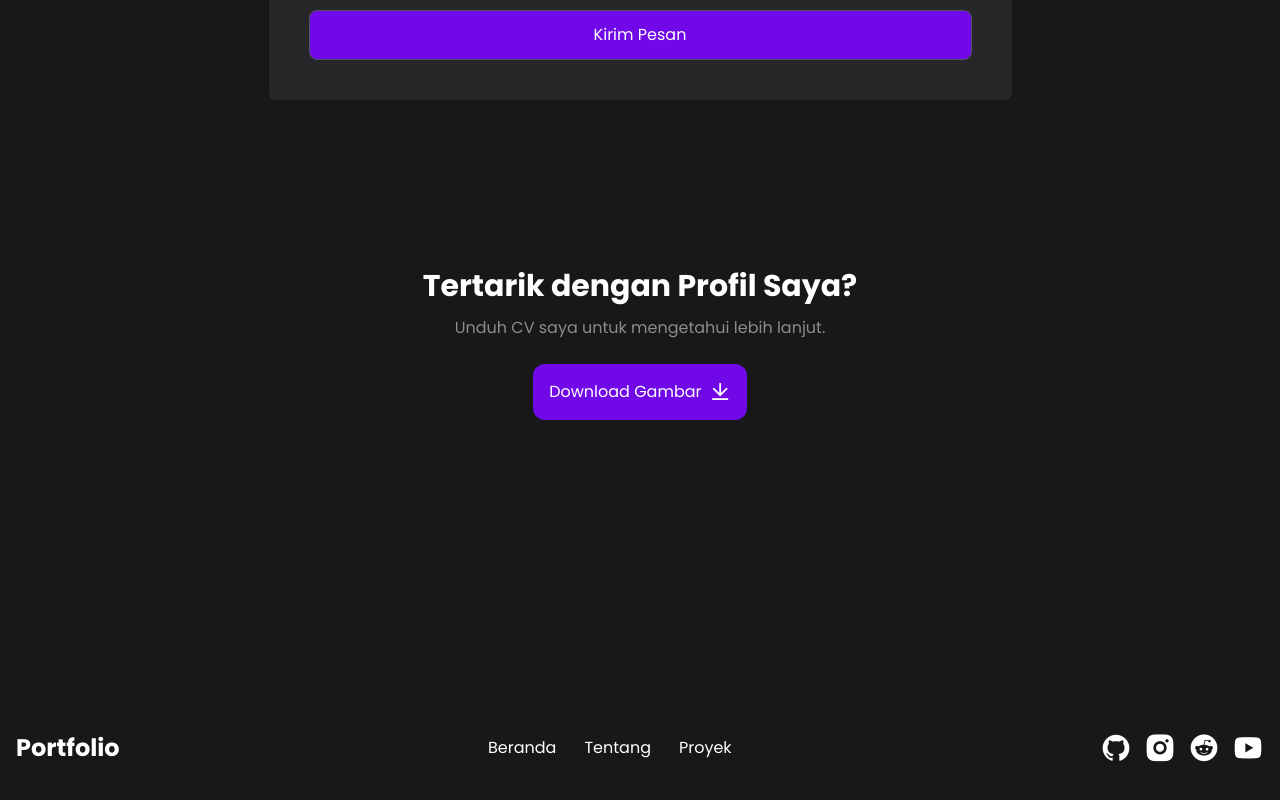
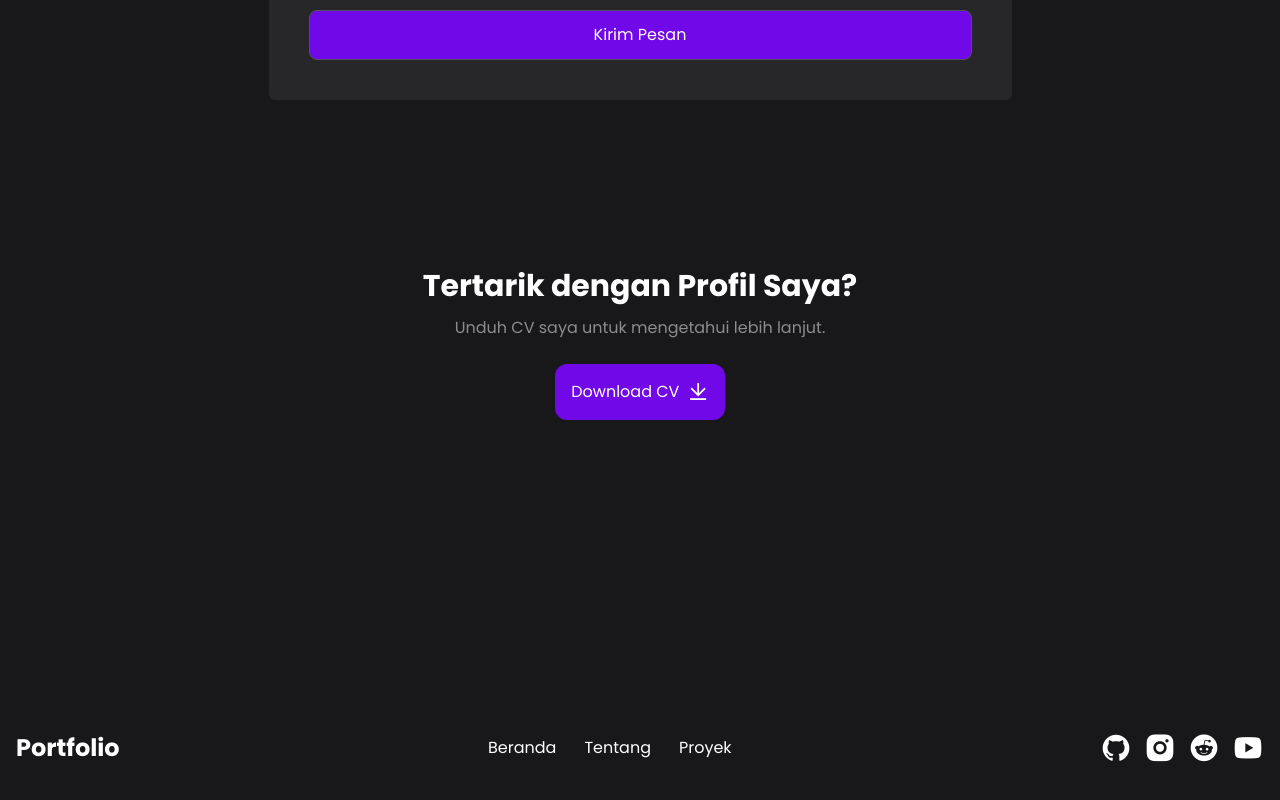
Before and after one commit to SYAQ07/React-portfolio2, a React (Vite) app: page / in a window 1280 px wide. Shown: the part 3964-4764 px from the top of the page. Built offline with nearby package versions, Linux system fonts and the light colour scheme.

Commit message:
Update portofolio

```diff
--- a/index.html
+++ b/index.html
@@ -2,7 +2,7 @@
 <html lang="en" class="scroll-smooth">
   <head>
     <meta charset="UTF-8" />
-    <link rel="icon" type="image/svg+xml" href="/logo.jpg " />
+    <link rel="icon" type="image/svg+xml" href="/logo.png " />
     <meta name="viewport" content="width=device-width, initial-scale=1.0" />
 
     <!--Font Poppins-->
--- a/src/App.jsx
+++ b/src/App.jsx
@@ -349,7 +349,7 @@
   download="CV-Irsyad-Syafiq.jpg"
   className="inline-flex items-center gap-2 rounded-xl bg-violet-700 p-4 transition hover:bg-violet-600"
 >
-  Download Gambar
+  Download CV
   <i className="ri-download-line ri-lg"></i>
 </a>
 
```
Also changed, not shown: public/logo.png (added).
